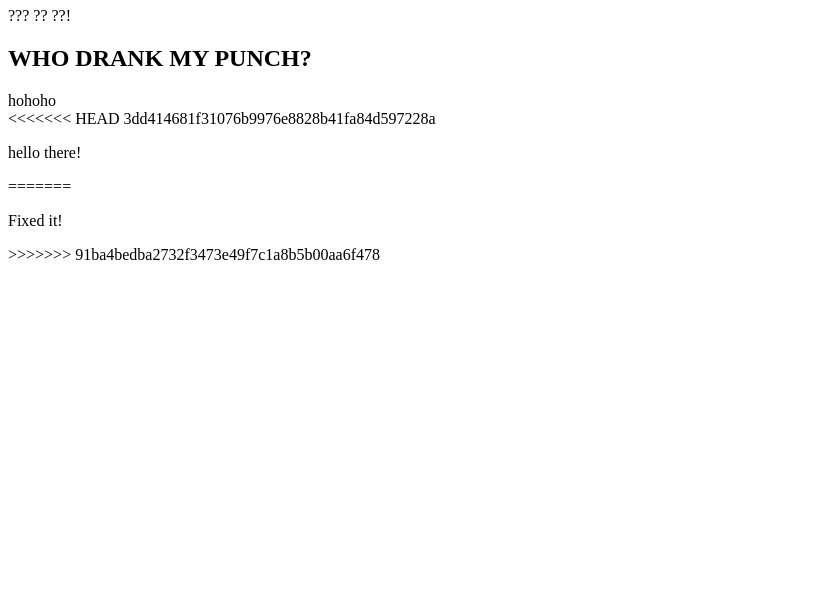
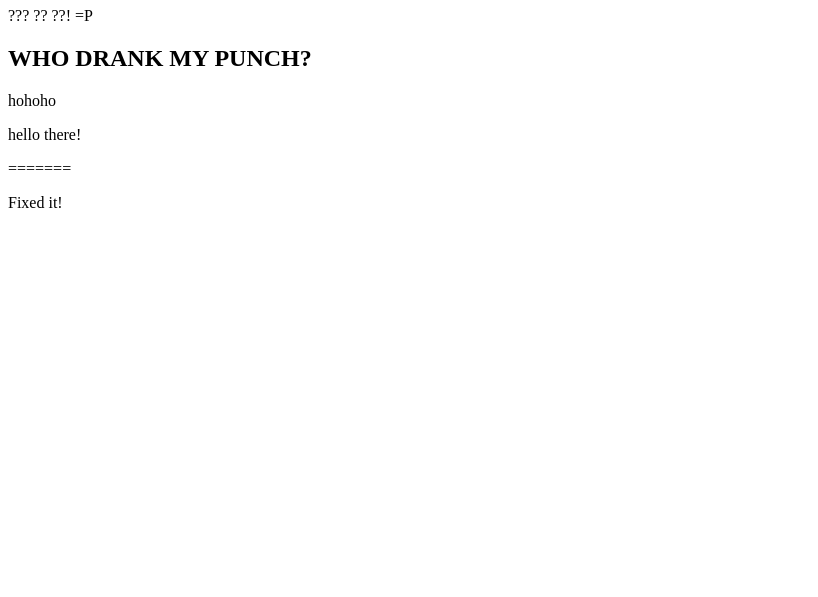
Before and after one commit to parkkibs/COMP1930-Team-26, a plain HTML site: page index.html in a window 1280 px wide. Shown: the part 203-800 px from the top of the page, without its empty margins (0-818 px from the left). Drawn offline with Linux system fonts and the light colour scheme.

Commit message:
fixed a conflict

```diff
--- a/index.html
+++ b/index.html
@@ -12,19 +12,17 @@
 =======
 HEAD
 <div><h1>ET CA CEST COMMENT J'AI GAGNE LA GUERRE</h1></div>
-<p>??? ?? ??!</p>
+<p>??? ?? ??! =P</p>
 <h2> WHO DRANK MY PUNCH? </h2>
 
 
 
 <div> hohoho </div>
-<<<<<<< HEAD
-3dd414681f31076b9976e8828b41fa84d597228a
+
 
 <p> hello there! </p>
 =======
 <p> Fixed it! </p>
 
->>>>>>> 91ba4bedba2732f3473e49f7c1a8b5b00aa6f478
 </body>
 </html>
```
